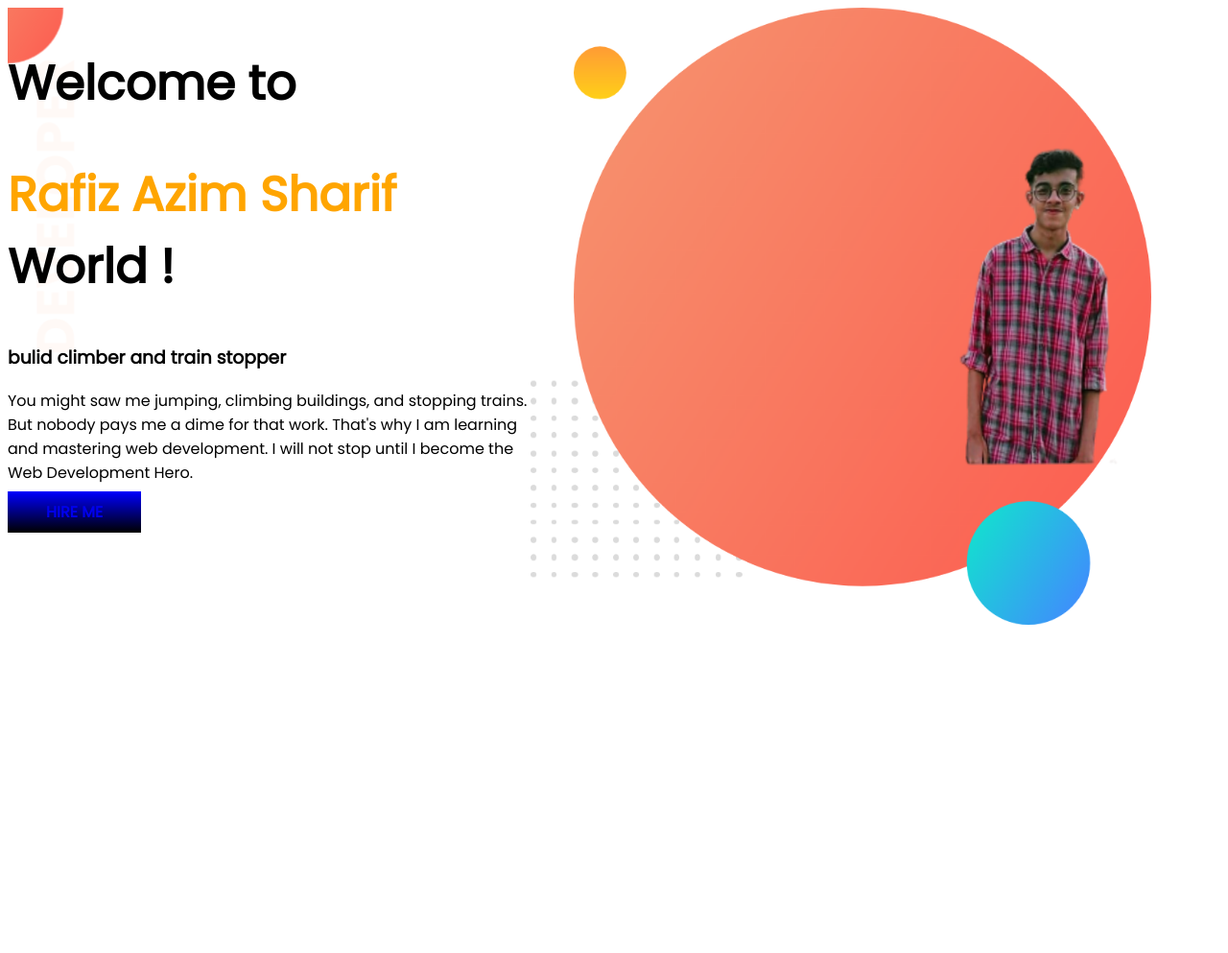
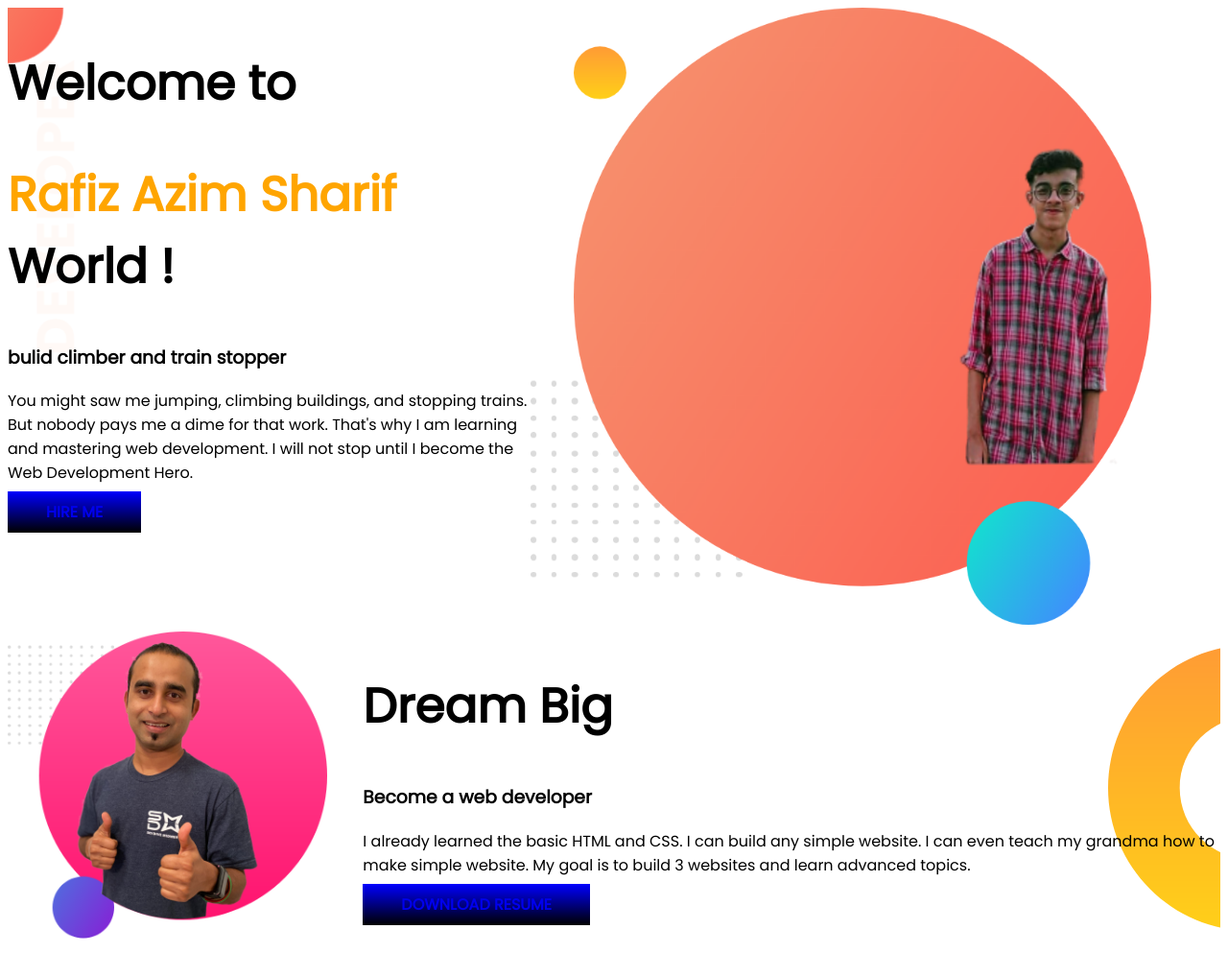
Before and after one commit to rafiz04/developer-portfolio, a plain HTML site: page index.html in a window 1280 px wide. Shown: the whole page at 96% size. Before the commit the page ends 800 px from the top, so only its background shows below. Drawn offline with Linux system fonts and the light colour scheme.

Commit message:
something

```diff
--- a/index.html
+++ b/index.html
@@ -32,6 +32,22 @@
 
 
     </section>
+    <section class="dream-b">
+        <div class="half-width2">
+            <span><img src="images/jhankar2.png"></span>
+        </div>
+        <div>
+            <h1> Dream Big</h1>
+            <h3>Become a web developer</h3>
+            <p>I already learned the basic HTML and CSS. I can build any simple website. I can even teach my grandma
+                how
+                to make simple website. My goal is to build 3 websites and learn advanced topics.</p>
+            <a class="hiring" target="-blank" href="https://programminghero1.github.io/developer-portfolio/">DOWNLOAD
+                RESUME
+            </a>
+        </div>
+    </section>
+
 </body>
 
 </html>
--- a/style.css
+++ b/style.css
@@ -27,3 +27,18 @@ span img{
     background-image: url(images/top-banner.png);
     background-repeat: no-repeat;
 }
+.half-width2{
+    width: 50%;
+}
+strong{
+    text-decoration: none;
+    background-color: blue;
+    padding: 10px 40px;
+    background-image: linear-gradient(blue , black);
+    font-weight: bolder;
+}
+.dream-b{
+    background-image: url(images/dream-bg.png);
+    background-repeat: no-repeat;
+    background-position: right;
+}
```
Also changed, not shown: Background.png (added), rafiz2-removebg-preview.png.
